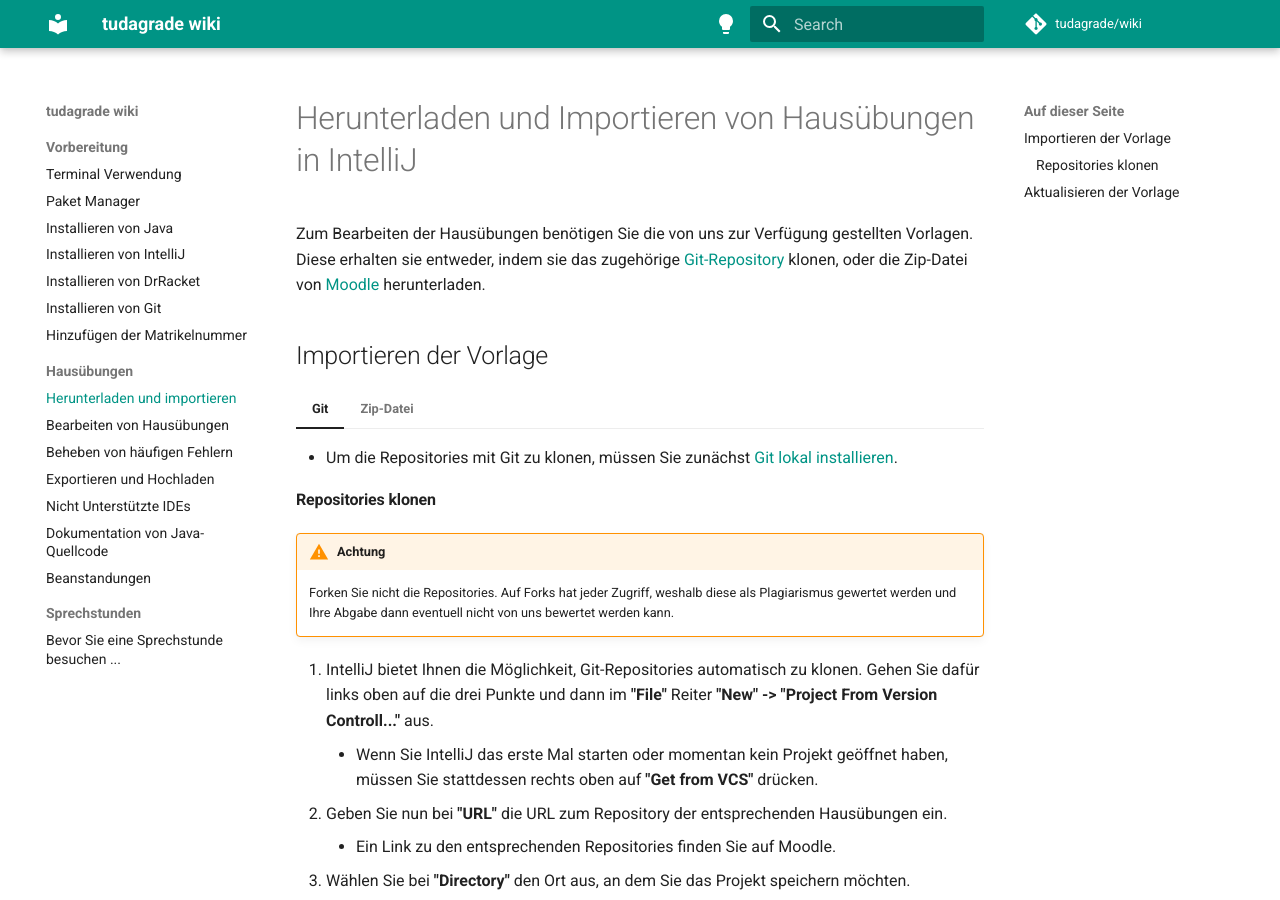
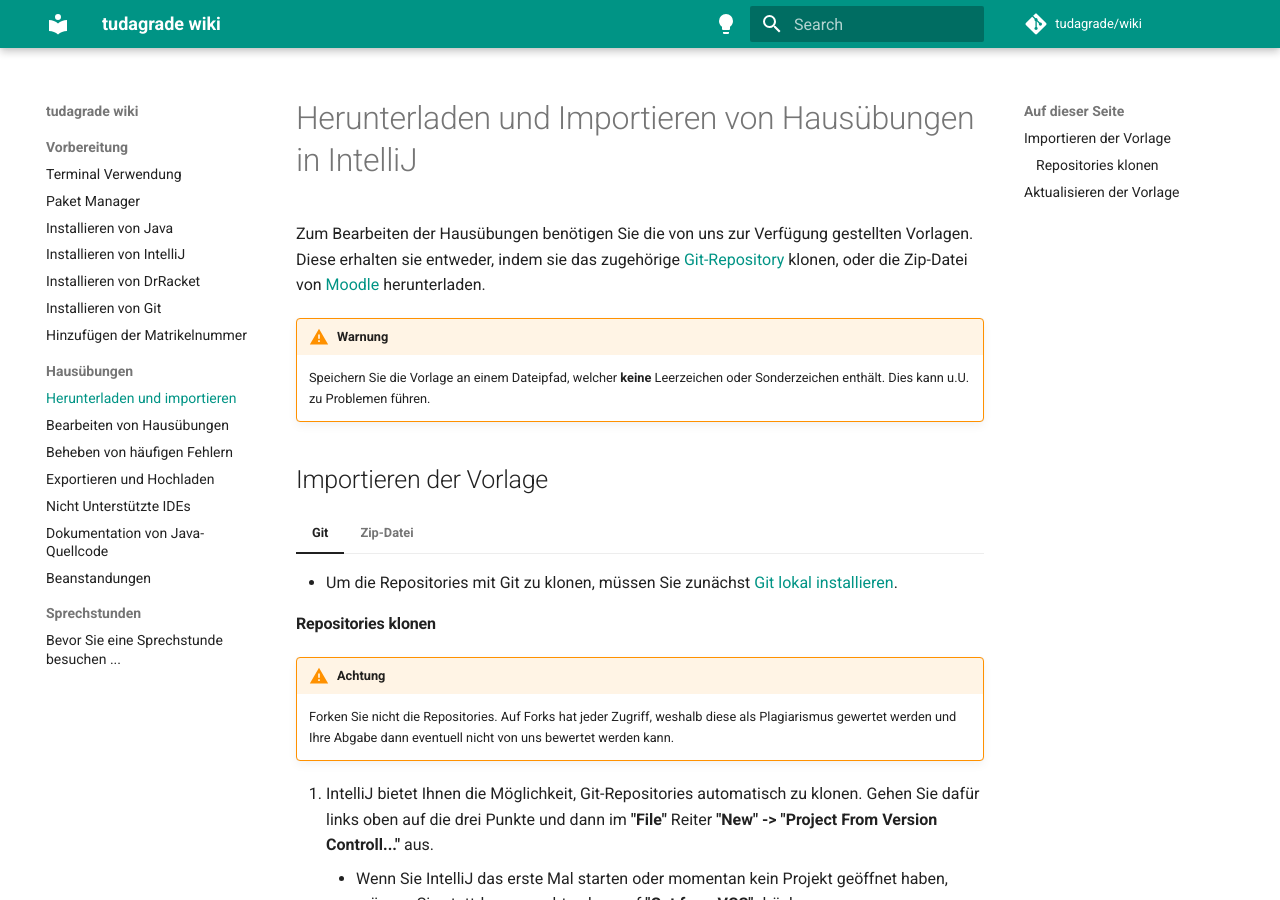
Before and after one commit to tudagrade/wiki, an MkDocs documentation site: the page built from docs/exercises/download-import.md, in a window 1280 px wide and 900 px high. Built offline with MkDocs 1.6.1 and Material for MkDocs 9.7.7, drawn with Linux system fonts in a browser that asks for light colours; comment, search, counter and statistics services are not loaded.

Commit message:
add warning about paths containing special characters when importing

```diff
--- a/docs/exercises/download-import.md
+++ b/docs/exercises/download-import.md
@@ -2,6 +2,10 @@
 
 Zum Bearbeiten der Hausübungen benötigen Sie die von uns zur Verfügung gestellten Vorlagen.
 Diese erhalten sie entweder, indem sie das zugehörige [Git-Repository] klonen, oder die Zip-Datei von [Moodle] herunterladen.
+
+!!! warning "Warnung"
+
+    Speichern Sie die Vorlage an einem Dateipfad, welcher **keine** Leerzeichen oder Sonderzeichen enthält. Dies kann u.U. zu Problemen führen.
 
 ## Importieren der Vorlage
 
```
